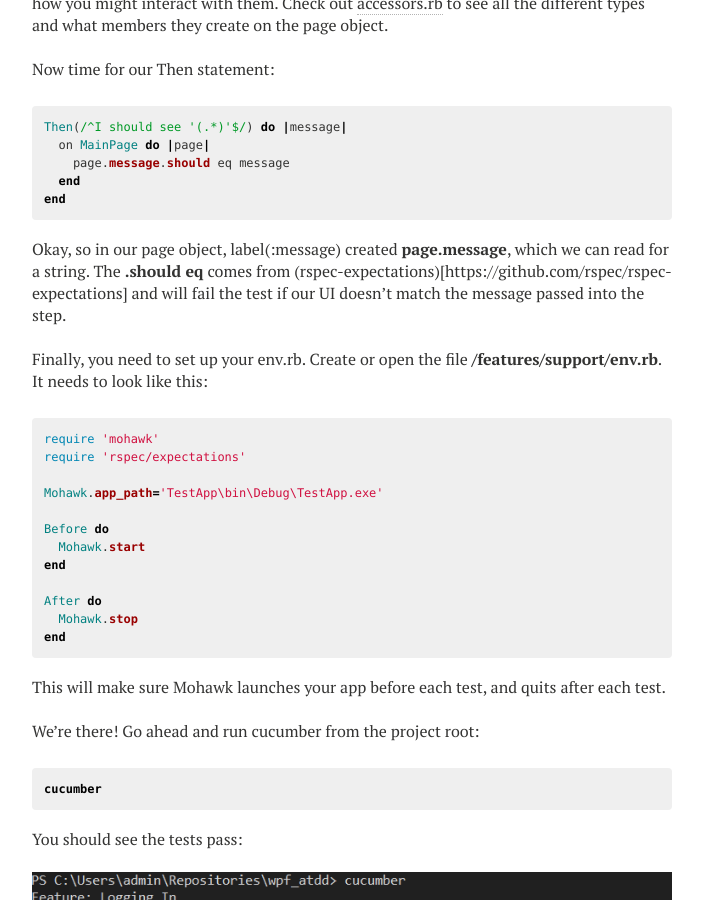
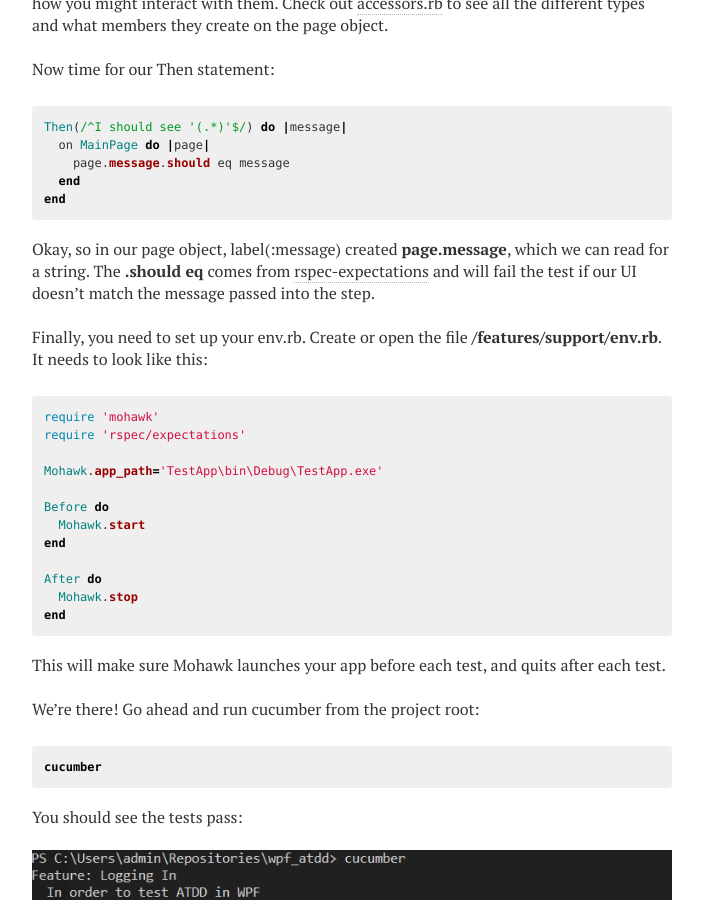
Before and after one commit to garyjohnson/garyjohnson.github.io, a Jekyll site: the page built from _posts/2014-03-19-atdd-with-wpf.markdown, in a window 1280 px wide and 900 px high, scrolled down 6067 px. Shown: the whole window, without its empty margins (288-991 px from the left). Built offline with Jekyll 4.4.1, drawn with Linux system fonts in a browser that asks for light colours; nearby versions of some CDN libraries.

Commit message:
fix rspec-expectations link

```diff
--- a/_posts/2014-03-19-atdd-with-wpf.markdown
+++ b/_posts/2014-03-19-atdd-with-wpf.markdown
@@ -199,7 +199,7 @@ Then(/^I should see '(.*)'$/) do |message|
 end
 {% endhighlight %}
 
-Okay, so in our page object, label(:message) created **page.message**, which we can read for a string. The **.should eq** comes from (rspec-expectations)[https://github.com/rspec/rspec-expectations] and will fail the test if our UI doesn't match the message passed into the step.
+Okay, so in our page object, label(:message) created **page.message**, which we can read for a string. The **.should eq** comes from [rspec-expectations](https://github.com/rspec/rspec-expectations) and will fail the test if our UI doesn't match the message passed into the step.
 <br/><br/>
 Finally, you need to set up your env.rb. Create or open the file **/features/support/env.rb**. It needs to look like this:
 
```
